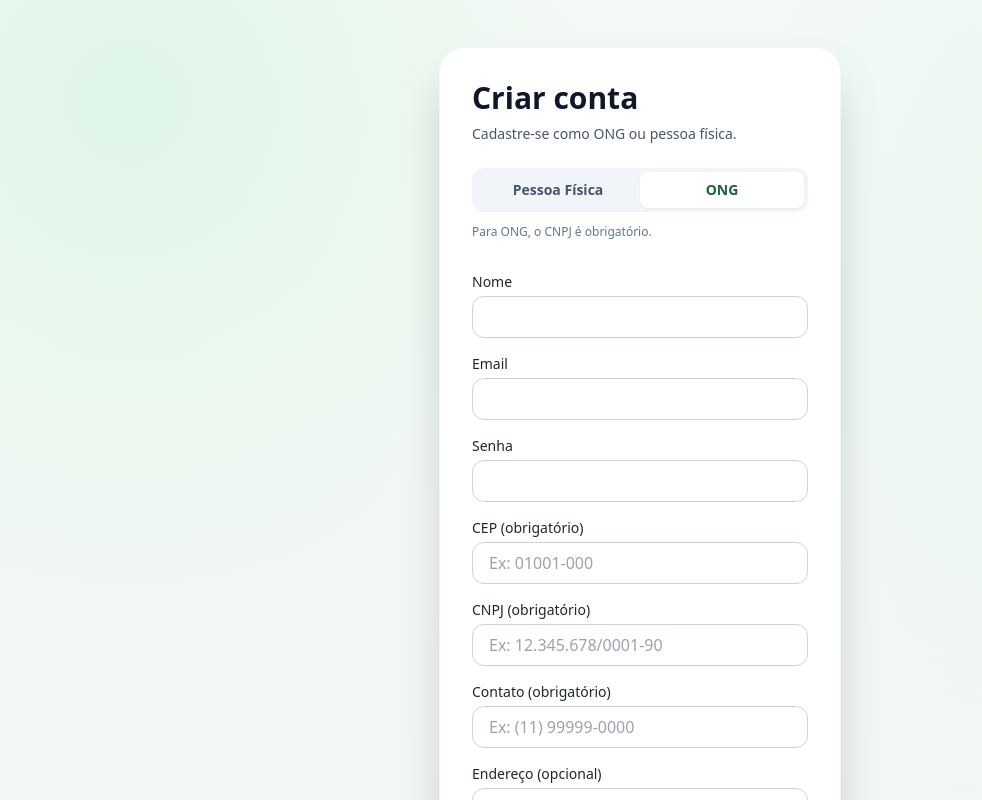
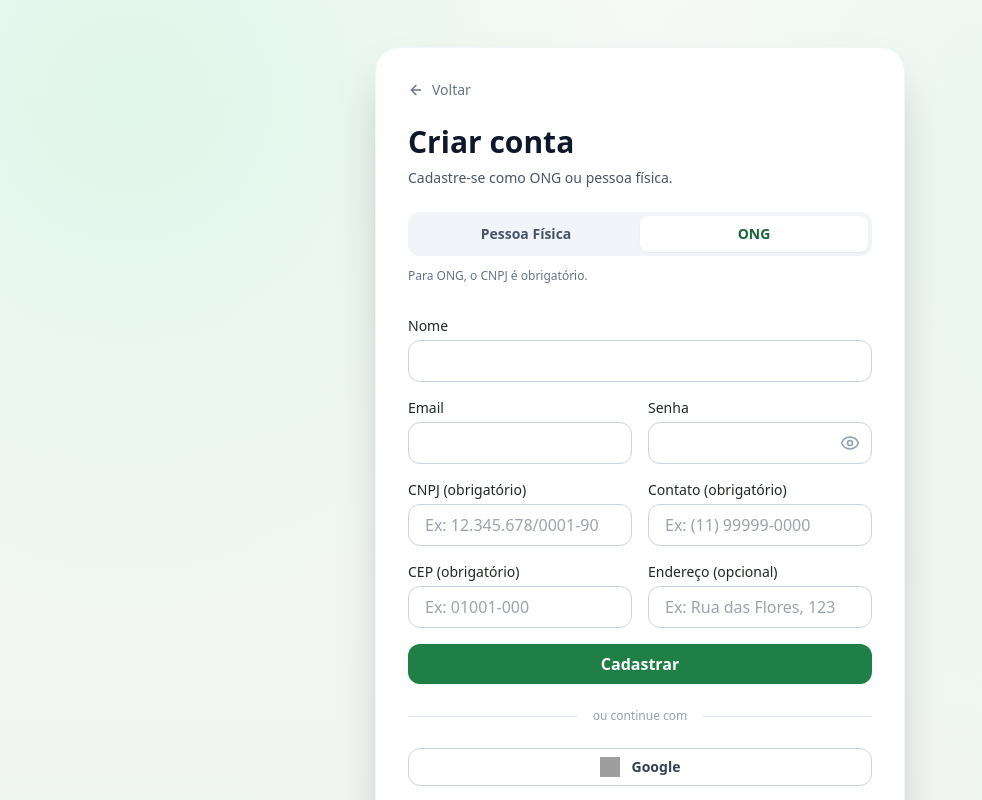
Before and after one commit to PauloHenriqueJunio/conectapet, a Next.js app in the folder frontend/: page /register in a window 1280 px wide. Both pictures are taken after a click on the button "ONG". Shown: the top 800 px of the page, without its empty margins (0-982 px from the left). Built offline with nearby package versions, Linux system fonts and the light colour scheme; no server answers; grey boxes are pictures that could not be loaded.

Commit message:
redesign for register page and add google register and new style

```diff
--- a/frontend/src/app/(public)/register/page.tsx
+++ b/frontend/src/app/(public)/register/page.tsx
@@ -5,6 +5,7 @@ import { FormEvent, useState, Suspense } from "react";
 import { useSearchParams } from "next/navigation";
 import { useAuth } from "@/context/AuthContext";
 import { Role } from "@/types/api";
+import { ArrowLeft, Eye, EyeOff } from "lucide-react";
 
 function getRegisterErrorMessage(error: unknown) {
   if (!(error instanceof Error)) {
@@ -38,7 +39,9 @@ function getRegisterErrorMessage(error: unknown) {
 function RegisterForm() {
   const { register } = useAuth();
   const searchParams = useSearchParams();
-  const initialRole = searchParams.get("role") === "ONG" ? "ONG" : "PESSOA_FISICA";
+  const initialRole =
+    searchParams.get("role") === "ONG" ? "ONG" : "PESSOA_FISICA";
+
   const [name, setName] = useState("");
   const [email, setEmail] = useState("");
   const [password, setPassword] = useState("");
@@ -50,6 +53,7 @@ function RegisterForm() {
   const [cnpj, setCnpj] = useState("");
   const [error, setError] = useState<string | null>(null);
   const [isSubmitting, setIsSubmitting] = useState(false);
+  const [showPassword, setShowPassword] = useState(false);
 
   const handleSubmit = async (event: FormEvent<HTMLFormElement>) => {
     event.preventDefault();
@@ -94,8 +98,16 @@ function RegisterForm() {
   };
 
   return (
-    <main className="mx-auto flex min-h-screen max-w-md items-center px-6 py-12">
+    <main className="mx-auto flex min-h-screen max-w-xl items-center px-6 py-12">
       <div className="w-full rounded-3xl bg-white p-8 shadow-2xl ring-1 ring-slate-100">
+        <Link
+          href="/login"
+          className="mb-6 flex w-fit items-center text-sm font-medium text-slate-500 transition-colors hover:text-slate-800"
+        >
+          <ArrowLeft className="mr-2 h-4 w-4" />
+          Voltar
+        </Link>
+
         <h1 className="text-3xl font-bold text-slate-900">Criar conta</h1>
         <p className="mt-2 text-sm text-slate-600">
           Cadastre-se como ONG ou pessoa física.
@@ -140,8 +152,11 @@ function RegisterForm() {
 
         <form className="mt-8 space-y-4" onSubmit={handleSubmit}>
           <div>
-            <label className="mb-1 block text-sm font-medium">Nome</label>
+            <label htmlFor="name" className="mb-1 block text-sm font-medium">
+              Nome
+            </label>
             <input
+              id="name"
               type="text"
               required
               value={name}
@@ -150,9 +165,13 @@ function RegisterForm() {
             />
           </div>
 
+          <div className="grid grid-cols-1 gap-4 sm:grid-cols-2">
             <div>
-            <label className="mb-1 block text-sm font-medium">Email</label>
+              <label htmlFor="email" className="mb-1 block text-sm font-medium">
+                Email
+              </label>
               <input
+                id="email"
                 type="email"
                 required
                 value={email}
@@ -162,22 +181,46 @@ function RegisterForm() {
             </div>
 
             <div>
-            <label className="mb-1 block text-sm font-medium">Senha</label>
+              <label
+                htmlFor="password"
+                className="mb-1 block text-sm font-medium"
+              >
+                Senha
+              </label>
+              <div className="relative">
                 <input
-              type="password"
+                  id="password"
+                  type={showPassword ? "text" : "password"}
                   required
                   minLength={6}
                   value={password}
                   onChange={(event) => setPassword(event.target.value)}
-              className="w-full rounded-xl border border-slate-300 px-4 py-2 outline-none ring-brand-300 focus:ring"
+                  className="w-full rounded-xl border border-slate-300 py-2 pl-4 pr-10 outline-none ring-brand-300 focus:ring"
                 />
+                <button
+                  type="button"
+                  onClick={() => setShowPassword(!showPassword)}
+                  className="absolute right-3 top-1/2 -translate-y-1/2 text-slate-400 hover:text-slate-600 focus:outline-none"
+                  aria-label={showPassword ? "Ocultar senha" : "Mostrar senha"}
+                >
+                  {showPassword ? (
+                    <EyeOff className="h-5 w-5" />
+                  ) : (
+                    <Eye className="h-5 w-5" />
+                  )}
+                </button>
+              </div>
+            </div>
           </div>
 
+          {role === "PESSOA_FISICA" && (
+            <div className="grid grid-cols-1 gap-4 sm:grid-cols-2">
               <div>
-            <label className="mb-1 block text-sm font-medium">
+                <label htmlFor="cep" className="mb-1 block text-sm font-medium">
                   CEP (obrigatório)
                 </label>
                 <input
+                  id="cep"
                   type="text"
                   required
                   value={cep}
@@ -187,12 +230,12 @@ function RegisterForm() {
                 />
               </div>
 
-          {role === "PESSOA_FISICA" && (
               <div>
-              <label className="mb-1 block text-sm font-medium">
+                <label htmlFor="cpf" className="mb-1 block text-sm font-medium">
                   CPF (opcional)
                 </label>
                 <input
+                  id="cpf"
                   type="text"
                   value={cpf}
                   onChange={(event) => setCpf(event.target.value)}
@@ -200,15 +243,21 @@ function RegisterForm() {
                   className="w-full rounded-xl border border-slate-300 px-4 py-2 outline-none ring-brand-300 focus:ring"
                 />
               </div>
+            </div>
           )}
 
           {role === "ONG" && (
             <>
+              <div className="grid grid-cols-1 gap-4 sm:grid-cols-2">
                 <div>
-                <label className="mb-1 block text-sm font-medium">
+                  <label
+                    htmlFor="cnpj"
+                    className="mb-1 block text-sm font-medium"
+                  >
                     CNPJ (obrigatório)
                   </label>
                   <input
+                    id="cnpj"
                     type="text"
                     required
                     value={cnpj}
@@ -219,10 +268,14 @@ function RegisterForm() {
                 </div>
 
                 <div>
-                <label className="mb-1 block text-sm font-medium">
+                  <label
+                    htmlFor="contact"
+                    className="mb-1 block text-sm font-medium"
+                  >
                     Contato (obrigatório)
                   </label>
                   <input
+                    id="contact"
                     type="text"
                     required
                     value={contact}
@@ -231,18 +284,43 @@ function RegisterForm() {
                     className="w-full rounded-xl border border-slate-300 px-4 py-2 outline-none ring-brand-300 focus:ring"
                   />
                 </div>
+              </div>
+
+              <div className="grid grid-cols-1 gap-4 sm:grid-cols-2">
+                <div>
+                  <label
+                    htmlFor="cep"
+                    className="mb-1 block text-sm font-medium"
+                  >
+                    CEP (obrigatório)
+                  </label>
+                  <input
+                    id="cep"
+                    type="text"
+                    required
+                    value={cep}
+                    onChange={(event) => setCep(event.target.value)}
+                    placeholder="Ex: 01001-000"
+                    className="w-full rounded-xl border border-slate-300 px-4 py-2 outline-none ring-brand-300 focus:ring"
+                  />
+                </div>
 
                 <div>
-                <label className="mb-1 block text-sm font-medium">
+                  <label
+                    htmlFor="address"
+                    className="mb-1 block text-sm font-medium"
+                  >
                     Endereço (opcional)
                   </label>
                   <input
+                    id="address"
                     type="text"
                     value={address}
                     onChange={(event) => setAddress(event.target.value)}
                     placeholder="Ex: Rua das Flores, 123"
                     className="w-full rounded-xl border border-slate-300 px-4 py-2 outline-none ring-brand-300 focus:ring"
                   />
+                </div>
               </div>
             </>
           )}
@@ -256,17 +334,36 @@ function RegisterForm() {
           <button
             type="submit"
             disabled={isSubmitting}
-            className="w-full rounded-xl bg-brand-600 px-4 py-2 font-semibold text-white disabled:opacity-70"
+            className="w-full rounded-xl bg-brand-600 px-4 py-2 font-semibold text-white disabled:cursor-not-allowed disabled:opacity-70"
           >
             {isSubmitting ? "Cadastrando..." : "Cadastrar"}
           </button>
         </form>
 
-        <p className="mt-6 text-sm text-slate-600">
+        <div className="mt-6 flex items-center">
+          <div className="flex-grow border-t border-slate-200"></div>
+          <span className="mx-4 text-xs text-slate-400">ou continue com</span>
+          <div className="flex-grow border-t border-slate-200"></div>
+        </div>
+
+        <button
+          type="button"
+          onClick={() => alert("Autenticação com Google em breve!")}
+          className="mt-6 flex w-full items-center justify-center gap-3 rounded-xl border border-slate-300 bg-white px-4 py-2 text-sm font-semibold text-slate-700 transition hover:bg-slate-50 focus:outline-none focus:ring-2 focus:ring-brand-500 focus:ring-offset-1"
+        >
+          <img
+            src="https://www.svgrepo.com/show/475656/google-color.svg"
+            alt="Logo do Google"
+            className="h-5 w-5"
+          />
+          Google
+        </button>
+
+        <p className="mt-6 text-center text-sm text-slate-600">
           Já tem conta?{" "}
           <Link
             href="/login"
-            className="font-semibold text-brand-700 hover:underline underline-offset-2"
+            className="font-semibold text-brand-700 underline-offset-2 hover:underline"
           >
             Fazer login
           </Link>
@@ -278,7 +375,13 @@ function RegisterForm() {
 
 export default function RegisterPage() {
   return (
-    <Suspense fallback={<div>Carregando...</div>}>
+    <Suspense
+      fallback={
+        <div className="flex min-h-screen items-center justify-center">
+          <p className="text-slate-500">Carregando...</p>
+        </div>
+      }
+    >
       <RegisterForm />
     </Suspense>
   );
```
Lines whose indentation alone changed are shown as unchanged.
